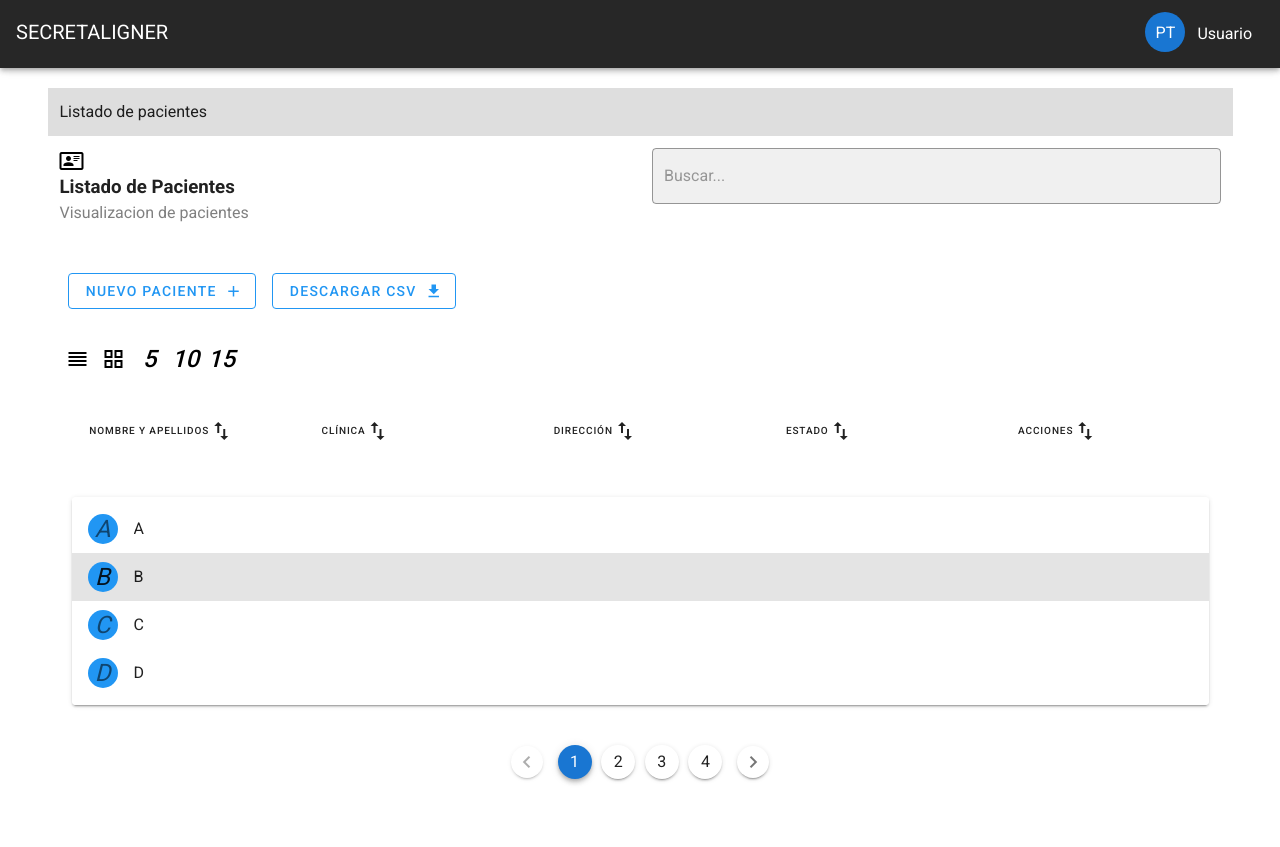
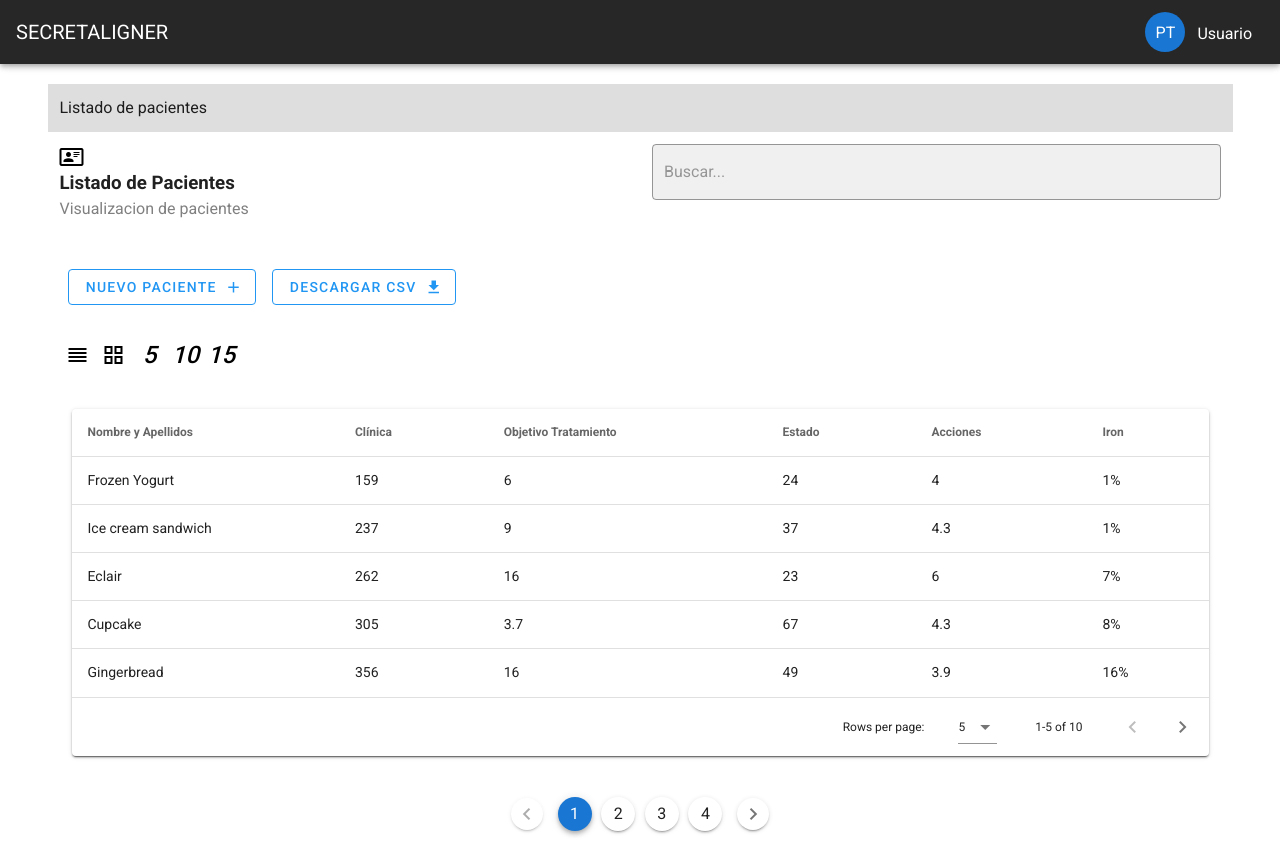
Before and after one commit to angelzarza/Vue-pruebaTecnica, a Vue app: page / in a window 1280 px wide. Before the commit the page ends 800 px from the top, so only its background shows below. Built offline with nearby package versions, Linux system fonts and the light colour scheme.

Commit message:
Add newTable

```diff
--- a/src/components/CardList.vue
+++ b/src/components/CardList.vue
@@ -1,18 +1,12 @@
 <template>
   <v-container>
     <v-card>
-      <v-list>
-        <v-list-item-group v-model="model">
-          <v-list-item v-for="(item, i) in items" :key="i">
-            <v-list-item-avatar size="30" color="blue">
-              <v-icon v-text="item.avatar"></v-icon>
-            </v-list-item-avatar>
-            <v-list-item-content>
-              <v-list-item-title v-text="item.avatar"></v-list-item-title>
-            </v-list-item-content>
-          </v-list-item>
-        </v-list-item-group>
-      </v-list>
+      <v-data-table
+        :headers="headers"
+        :items="items"
+        :items-per-page="5"
+        class="elevation-1"
+      ></v-data-table>
     </v-card>
   </v-container>
 </template>
@@ -20,23 +14,103 @@
 <script>
 export default {
   name: "CardList",
-  data: () => ({
+  data() {
+    return {
+      headers: [
+        {
+          text: "Nombre y Apellidos",
+          value: "name",
+        },
+        { text: "Clínica", value: "calories" },
+        { text: "Objetivo Tratamiento", value: "fat" },
+        { text: "Estado", value: "carbs" },
+        { text: "Acciones", value: "protein" },
+        { text: "Iron", value: "iron" },
+      ],
       items: [
         {
-        avatar: "A",
+          name: "Frozen Yogurt",
+          calories: 159,
+          fat: 6.0,
+          carbs: 24,
+          protein: 4.0,
+          iron: "1%",
         },
         {
-        avatar: "B",
+          name: "Ice cream sandwich",
+          calories: 237,
+          fat: 9.0,
+          carbs: 37,
+          protein: 4.3,
+          iron: "1%",
         },
         {
-        avatar: "C",
+          name: "Eclair",
+          calories: 262,
+          fat: 16.0,
+          carbs: 23,
+          protein: 6.0,
+          iron: "7%",
         },
         {
-        avatar: "D",
+          name: "Cupcake",
+          calories: 305,
+          fat: 3.7,
+          carbs: 67,
+          protein: 4.3,
+          iron: "8%",
+        },
+        {
+          name: "Gingerbread",
+          calories: 356,
+          fat: 16.0,
+          carbs: 49,
+          protein: 3.9,
+          iron: "16%",
+        },
+        {
+          name: "Jelly bean",
+          calories: 375,
+          fat: 0.0,
+          carbs: 94,
+          protein: 0.0,
+          iron: "0%",
+        },
+        {
+          name: "Lollipop",
+          calories: 392,
+          fat: 0.2,
+          carbs: 98,
+          protein: 0,
+          iron: "2%",
+        },
+        {
+          name: "Honeycomb",
+          calories: 408,
+          fat: 3.2,
+          carbs: 87,
+          protein: 6.5,
+          iron: "45%",
+        },
+        {
+          name: "Donut",
+          calories: 452,
+          fat: 25.0,
+          carbs: 51,
+          protein: 4.9,
+          iron: "22%",
+        },
+        {
+          name: "KitKat",
+          calories: 518,
+          fat: 26.0,
+          carbs: 65,
+          protein: 7,
+          iron: "6%",
         },
       ],
-    model: 1,
-  }),
+    };
+  },
 };
 </script>
 
--- a/src/views/List.vue
+++ b/src/views/List.vue
@@ -25,11 +25,11 @@
         <ButtonsViews />
       </v-col>
     </v-row>
-    <v-row>
+    <!-- <v-row>
       <v-col cols="12">
         <ButtonsList />
       </v-col>
-    </v-row>
+    </v-row> -->
     <v-row>
       <v-col cols="12">
         <CardList />
@@ -48,7 +48,7 @@
 import ButtonNew from "../components/ButtonNew";
 import ButtonCSV from "../components/ButtonCSV";
 import ButtonsViews from "../components/ButtonsViews";
-import ButtonsList from "../components/ButtonsList";
+// import ButtonsList from "../components/ButtonsList";
 import CardList from "../components/CardList";
 import Pagination from "../components/Pagination";
 
@@ -60,7 +60,7 @@
     ButtonNew,
     ButtonCSV,
     ButtonsViews,
-    ButtonsList,
+    // ButtonsList,
     CardList,
     Pagination,
   },
```
Also changed, not shown: src/components/CardList copy.vue (added, +45 -0 lines). Lines whose indentation alone changed are shown as unchanged.
